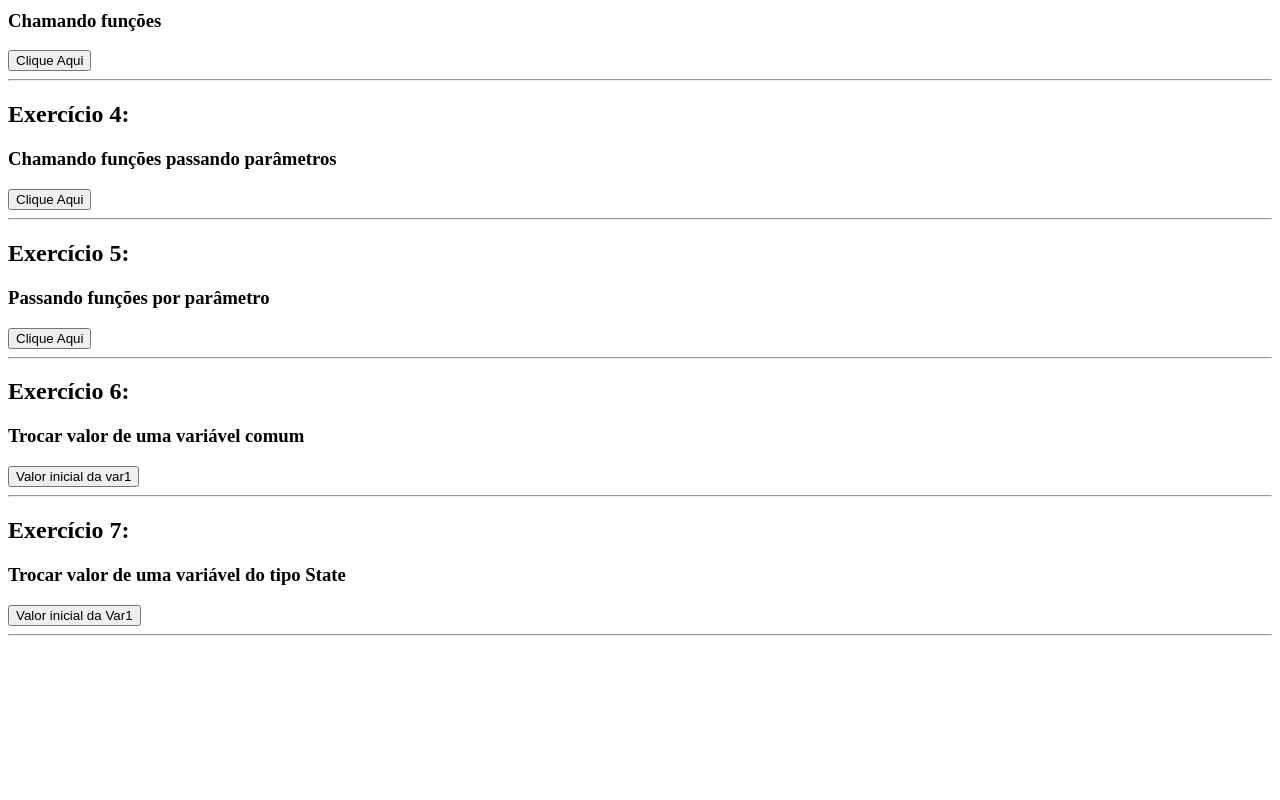
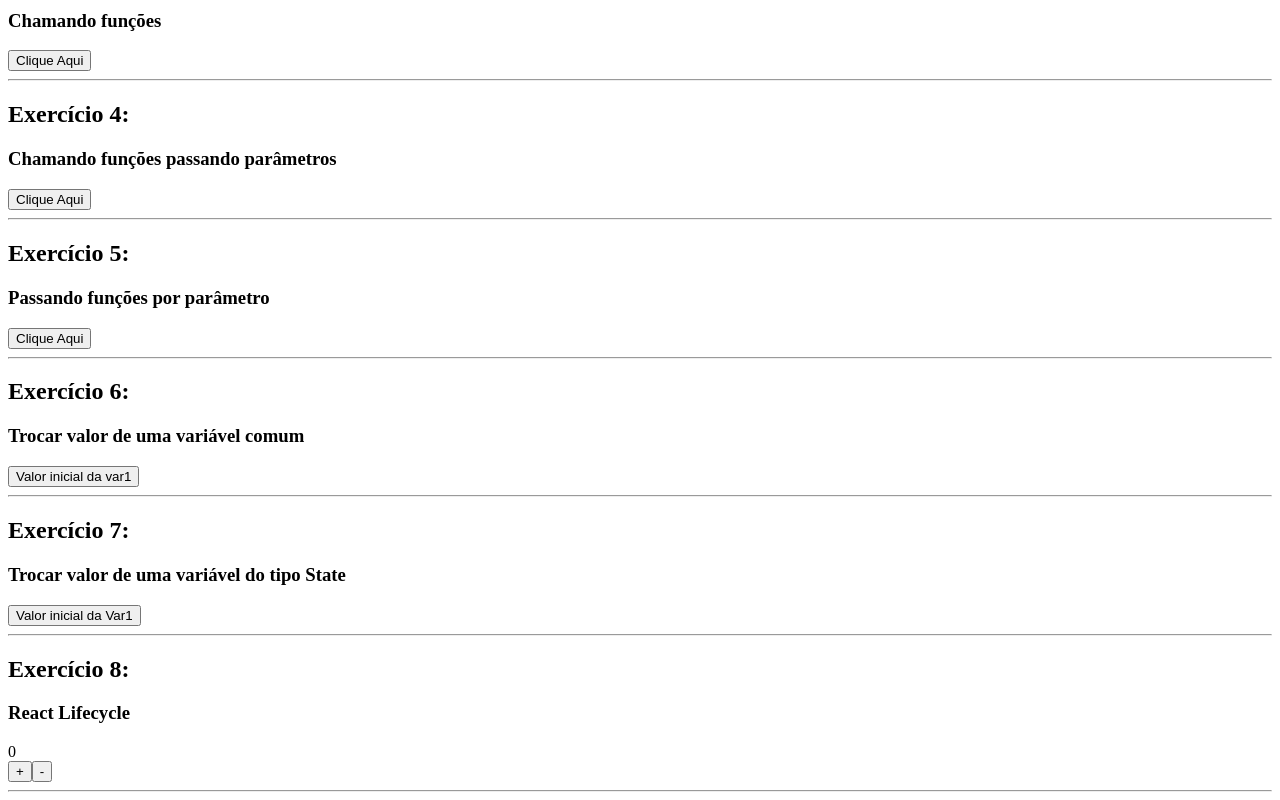
Before and after one commit to RodrigoRampazzo11/ReactExamples, a React (Create React App) app: page / in a window 1280 px wide. Shown: the part 426-1226 px from the top of the page. Before the commit the page ends 1070 px from the top, so only its background shows below. Built offline with nearby package versions, Linux system fonts and the light colour scheme.

Commit message:
Exercicio 8 - React Lifecycle

```diff
--- /dev/null
+++ b/src/Exercicios/Exercicio8.js
@@ -0,0 +1,46 @@
+import React from 'react'
+
+class Exercicio8 extends React.Component {
+
+    constructor(props) {
+        super(props)
+        this.add = this.add.bind(this);
+        this.dec = this.dec.bind(this);
+        this.state = {
+            var1: 0
+        }
+    }
+
+    componentDidMount() {
+        alert('Exercicio 8: Acabei de ser construído! :)')
+    }
+
+    componentDidUpdate(prevProps, prevState) {
+        alert('O novo valor é: ' + this.state.var1 + "! E o seu valor antigo é: " + prevState.var1)
+    }
+
+    // componentWillUnmount() {
+    //     alert('Exercicio 8: Vou ser destruído... :(')
+    // }
+
+    add() {
+        let novoValor = this.state.var1 + 1
+        this.setState({ var1: novoValor })
+    }
+
+    dec() {
+        let novoValor = this.state.var1 - 1
+        this.setState({ var1: novoValor })
+    }
+
+    render() {
+        return (<>
+            <span>{this.state.var1}</span>
+            <div>
+                <button onClick={this.add}>+</button>
+                <button onClick={this.dec}>-</button>
+            </div>
+        </>)
+    }
+}
+export default Exercicio8
--- a/src/Exercicios/Exercicios.js
+++ b/src/Exercicios/Exercicios.js
@@ -7,6 +7,7 @@ import Exercicio4 from './Exercicio4'
 import Exercicio5 from './Exercicio5'
 import Exercicio6 from './Exercicio6'
 import Exercicio7 from './Exercicio7'
+import Exercicio8 from './Exercicio8'
 
 class Exercicios extends React.Component {
 
@@ -46,12 +47,17 @@ class Exercicios extends React.Component {
 
             <h2>Exercício 6:</h2>
             <h3>Trocar valor de uma variável comum</h3>
-            <Exercicio6 minhaFuncao={this.funcaoDesejada} />
+            <Exercicio6 />
             <hr />
 
             <h2>Exercício 7:</h2>
             <h3>Trocar valor de uma variável do tipo State</h3>
-            <Exercicio7 minhaFuncao={this.funcaoDesejada} />
+            <Exercicio7 />
+            <hr />
+
+            <h2>Exercício 8:</h2>
+            <h3>React Lifecycle</h3>
+            <Exercicio8 />
             <hr />
         </>)
     }
```
